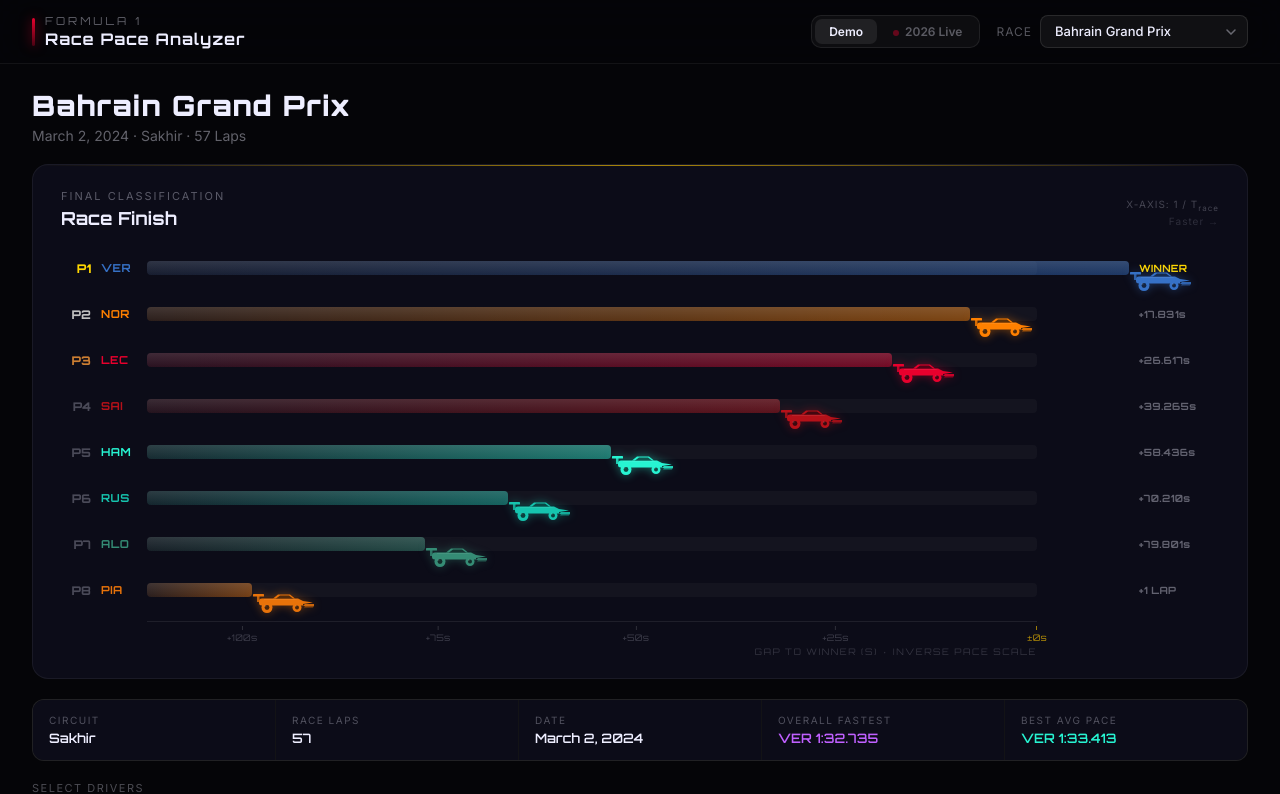
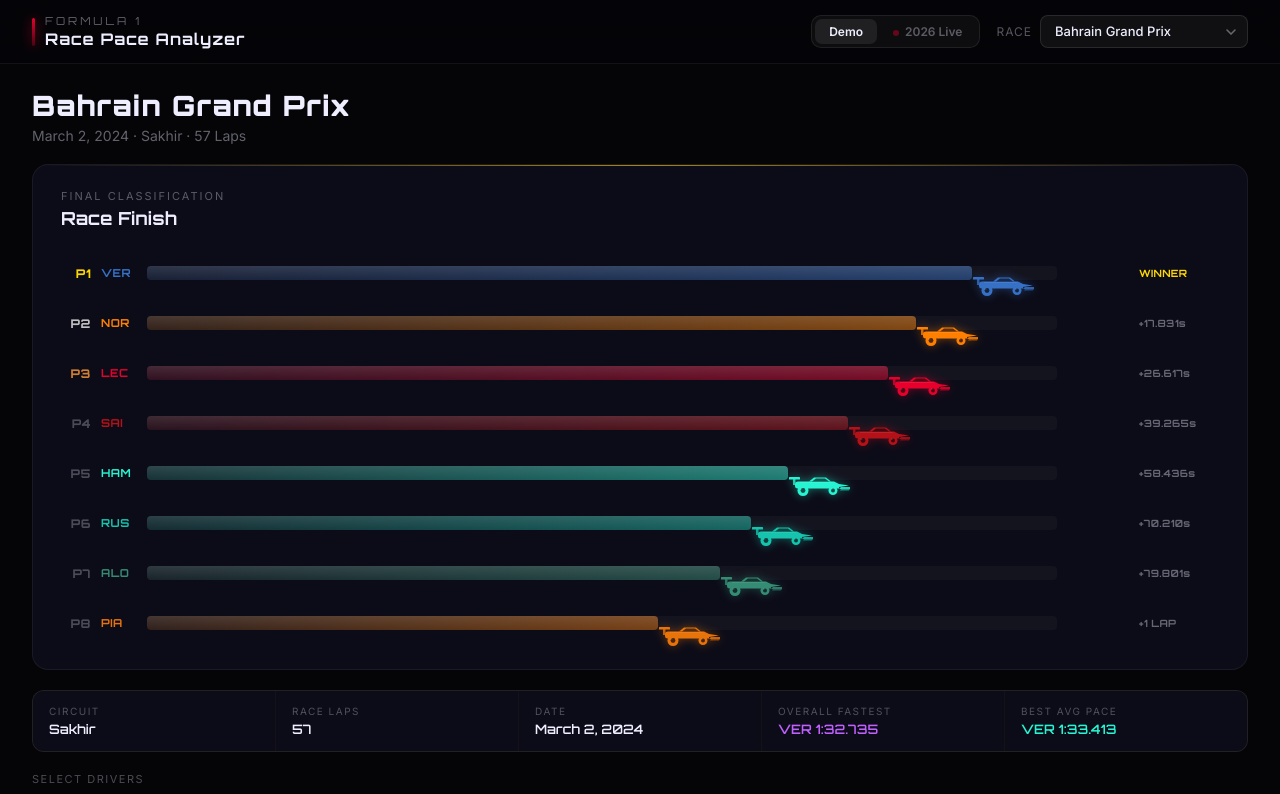
Before and after one commit to austinchia/f1-dashboard, a React (Vite) app: page / in a window 1280 px wide. Shown: the top 794 px of the page. Built offline with nearby package versions, Linux system fonts and the light colour scheme.

Commit message:
Revert "feat: replace arbitrary bar widths with inverse-of-completion-time x-axis"
This reverts commit 4e90987c4bd683296140bd77e43f6a574da1073c.

```diff
--- a/src/App.jsx
+++ b/src/App.jsx
@@ -160,7 +160,7 @@
               transition={{ duration: 0.3 }}
             >
               {/* Race finish bar chart — top of dashboard */}
-              <RaceFinishChart gapData={gapData} driverList={driverList} finishOrder={finishOrder} driverStats={driverStats} totalLaps={race?.laps} />
+              <RaceFinishChart gapData={gapData} driverList={driverList} finishOrder={finishOrder} />
 
               {/* Info bar */}
               <div style={{ marginBottom: '20px' }}>
--- a/src/components/RaceFinishChart.jsx
+++ b/src/components/RaceFinishChart.jsx
@@ -6,21 +6,45 @@
 function F1Car({ color }) {
   return (
     <svg width="62" height="24" viewBox="0 0 62 24" fill="none" style={{ display: 'block' }}>
+      {/* Rear wing horizontal */}
       <rect x="1" y="4" width="11" height="2.5" rx="0.5" fill={color} />
+      {/* Rear wing vertical strut */}
       <rect x="5" y="4" width="2.5" height="8" rx="0.5" fill={color} opacity="0.8" />
-      <path d="M7 11 Q7 8.5 10 8.5 L46 8.5 L51 11 L51 15.5 L10 15.5 Q7 15.5 7 13 Z" fill={color} />
+
+      {/* Main chassis body */}
+      <path
+        d="M7 11 Q7 8.5 10 8.5 L46 8.5 L51 11 L51 15.5 L10 15.5 Q7 15.5 7 13 Z"
+        fill={color}
+      />
+
+      {/* Cockpit surround */}
       <path d="M21 8.5 L26 4.5 L38 4.5 L43 8.5 Z" fill={color} />
+      {/* Cockpit opening (dark) */}
       <path d="M24 8.5 L28 5.5 L37 5.5 L41 8.5 Z" fill="rgba(5,5,12,0.65)" />
+
+      {/* Nose cone */}
       <path d="M51 11 L61 12.5 L51 14 Z" fill={color} />
+
+      {/* Front wing main plane */}
       <path d="M53 14 L62 14 L62 16 L51 16 Z" fill={color} opacity="0.85" />
+      {/* Front wing flap */}
       <path d="M53 16 L62 16 L61 17.5 L52 17.5 Z" fill={color} opacity="0.55" />
+
+      {/* Rear tire */}
       <circle cx="15" cy="17.5" r="5.5" fill={color} />
       <circle cx="15" cy="17.5" r="2.4" fill="rgba(5,5,12,0.7)" />
       <circle cx="13.5" cy="16" r="1.1" fill="rgba(255,255,255,0.13)" />
+
+      {/* Front tire */}
       <circle cx="45" cy="17.5" r="4.5" fill={color} />
       <circle cx="45" cy="17.5" r="2" fill="rgba(5,5,12,0.7)" />
       <circle cx="43.8" cy="16.2" r="0.9" fill="rgba(255,255,255,0.13)" />
-      <path d="M12 9 L44 9 L46 10 L12 10 Z" fill="rgba(255,255,255,0.08)" />
+
+      {/* Body highlight */}
+      <path
+        d="M12 9 L44 9 L46 10 L12 10 Z"
+        fill="rgba(255,255,255,0.08)"
+      />
     </svg>
   );
 }
@@ -36,13 +60,19 @@
 
 const MEDAL = ['#FFD700', '#C0C0C0', '#CD7F32'];
 
-export default function RaceFinishChart({ gapData, driverList, finishOrder, driverStats, totalLaps }) {
+export default function RaceFinishChart({ gapData, driverList, finishOrder }) {
   const drivers = driverList ?? DRIVERS;
 
+  // finishOrder (from live /position endpoint) takes priority over gap-derived order
   const finishData = useMemo(() => {
     if (finishOrder?.length) {
-      return finishOrder.map(({ driver, gap }) => ({ driver, gap: gap ?? 0 }));
+      // Live mode: use authoritative position data, gaps from gapData last lap
+      return finishOrder.map(({ driver, gap }) => ({
+        driver,
+        gap: gap ?? 0,
+      }));
     }
+    // Demo mode: derive order from cumulative gap at final lap
     if (!gapData?.length || !drivers?.length) return [];
     const lastLap = gapData[gapData.length - 1];
     return drivers
@@ -53,33 +83,11 @@
 
   if (!finishData.length) return null;
 
-  // ── Inverse-of-completion-time scale ──────────────────────────────────────
-  // winnerTime: total race time for P1, estimated from avgPaceSec × laps.
-  // Each driver's pace ratio = winnerTime / (winnerTime + gap)  [0..1]
-  // We zoom the axis to the meaningful range so differences are visible.
-  const winnerDriver = finishData[0].driver;
-  const winnerStats = driverStats?.[winnerDriver.id];
-  const laps = totalLaps ?? 57;
-  const winnerTime = winnerStats ? winnerStats.avgPaceSec * laps : 5400;
-
   const maxGap = finishData.reduce((m, e) => (e.gap > m ? e.gap : m), 1);
 
-  // Pace ratio for each driver: closer to 1.0 = faster
-  const paceRatio = gap => winnerTime / (winnerTime + gap);
-
-  // Axis zoom: domain runs from minRatio (slowest driver) to 1.0 (winner)
-  // Add 10% padding on the slow side so last bar isn't flush with axis edge
-  const minRatio = paceRatio(maxGap);
-  const axisPadding = (1 - minRatio) * 0.12;
-  const axisMin = Math.max(0, minRatio - axisPadding);
-  // Map a pace ratio into a [0..100]% position within the zoomed axis
-  const toAxisPct = ratio => ((ratio - axisMin) / (1 - axisMin)) * 100;
-
-  // Build 5 evenly-spaced axis tick marks (in seconds of gap)
-  const tickCount = 5;
-  const tickGaps = Array.from({ length: tickCount }, (_, i) =>
-    (maxGap / (tickCount - 1)) * i
-  );
+  // Bar widths: winner = 84%, last = 52%. Gaps exaggerated for visual clarity.
+  const getBarPct = gap =>
+    maxGap > 0 ? 84 - (gap / maxGap) * 32 : 84;
 
   return (
     <motion.div
@@ -90,7 +98,7 @@
         background: 'var(--bg-card)',
         border: '1px solid var(--border)',
         borderRadius: '16px',
-        padding: '24px 28px 20px',
+        padding: '24px 28px',
         position: 'relative',
         overflow: 'hidden',
         marginBottom: '20px',
@@ -102,8 +110,7 @@
         background: 'linear-gradient(90deg, transparent, rgba(255,200,0,0.65), transparent)',
       }} />
 
-      <div style={{ marginBottom: '18px', display: 'flex', justifyContent: 'space-between', alignItems: 'flex-end' }}>
-        <div>
+      <div style={{ marginBottom: '22px' }}>
         <div style={{ fontSize: '11px', color: 'rgba(238,238,255,0.35)', letterSpacing: '2px', textTransform: 'uppercase', marginBottom: '4px' }}>
           Final Classification
         </div>
@@ -111,84 +118,98 @@
           Race Finish
         </div>
       </div>
-        <div style={{ fontSize: '10px', color: 'rgba(238,238,255,0.25)', letterSpacing: '1px', textAlign: 'right', lineHeight: 1.5 }}>
-          <div>X-AXIS: 1 / T<sub style={{ fontSize: '8px' }}>race</sub></div>
-          <div style={{ color: 'rgba(238,238,255,0.15)' }}>Faster →</div>
-        </div>
-      </div>
 
-      {/* Left gutter width = position (30) + gap (10) + driver id (36) + gap (10) */}
-      {(() => {
-        const LEFT = 86; // px — must match the flex items before the bar area
-        const RIGHT = 92; // px — gap label + car overflow
-
-        return (
-          <div style={{ display: 'flex', flexDirection: 'column', gap: '4px' }}>
+      <div style={{ display: 'flex', flexDirection: 'column', gap: '6px' }}>
         {finishData.map(({ driver, gap }, i) => {
-              const ratio = paceRatio(gap);
-              const barPct = toAxisPct(ratio);
+          const barPct = getBarPct(gap);
           const isWinner = i === 0;
           const posColor = i < 3 ? MEDAL[i] : 'rgba(238,238,255,0.28)';
 
           return (
             <motion.div
               key={driver.id}
-                  initial={{ opacity: 0, x: -14 }}
+              initial={{ opacity: 0, x: -16 }}
               animate={{ opacity: 1, x: 0 }}
-                  transition={{ duration: 0.32, delay: i * 0.04 }}
-                  style={{ display: 'flex', alignItems: 'center', gap: '10px', height: '42px' }}
+              transition={{ duration: 0.35, delay: i * 0.04 }}
+              style={{
+                display: 'flex',
+                alignItems: 'center',
+                gap: '10px',
+                height: '44px',
+              }}
             >
               {/* Position */}
               <div className="orbitron" style={{
-                    width: '30px', fontSize: '12px', fontWeight: 800,
-                    color: posColor, textAlign: 'right', flexShrink: 0,
+                width: '30px',
+                fontSize: '12px',
+                fontWeight: 800,
+                color: posColor,
+                textAlign: 'right',
+                flexShrink: 0,
+                letterSpacing: '0.5px',
               }}>
                 P{i + 1}
               </div>
 
               {/* Driver ID */}
               <div className="orbitron" style={{
-                    width: '36px', fontSize: '11px', fontWeight: 700,
-                    color: driver.color, flexShrink: 0, letterSpacing: '0.5px',
+                width: '36px',
+                fontSize: '11px',
+                fontWeight: 700,
+                color: driver.color,
+                flexShrink: 0,
+                letterSpacing: '0.5px',
               }}>
                 {driver.id}
               </div>
 
-                  {/* Bar + car area */}
-                  <div style={{ flex: 1, position: 'relative', height: '100%', paddingRight: `${RIGHT}px` }}>
-                    {/* Track bg */}
+              {/* Bar + Car area */}
               <div style={{
-                      position: 'absolute', left: 0, right: `${RIGHT}px`,
-                      top: '14px', height: '14px',
-                      background: 'rgba(255,255,255,0.03)', borderRadius: '4px',
+                flex: 1,
+                position: 'relative',
+                height: '100%',
+                // Right padding reserves space for car icon sticking past bar end
+                paddingRight: '72px',
+              }}>
+                {/* Track */}
+                <div style={{
+                  position: 'absolute',
+                  left: 0, right: '72px',
+                  top: '15px', height: '14px',
+                  background: 'rgba(255,255,255,0.03)',
+                  borderRadius: '4px',
                 }} />
 
-                    {/* Animated bar — width based on inverse-time ratio */}
+                {/* Animated bar fill */}
                 <motion.div
                   initial={{ width: 0 }}
                   animate={{ width: `${barPct}%` }}
                   transition={{ duration: 0.9, delay: 0.15 + i * 0.07, ease: [0.16, 1, 0.3, 1] }}
                   style={{
-                        position: 'absolute', left: 0,
-                        top: '14px', height: '14px',
+                    position: 'absolute',
+                    left: 0,
+                    top: '15px', height: '14px',
                     borderRadius: '4px',
-                        background: `linear-gradient(90deg, ${driver.color}1a 0%, ${driver.color}70 100%)`,
+                    background: `linear-gradient(90deg, ${driver.color}22 0%, ${driver.color}75 100%)`,
                     overflow: 'visible',
                   }}
                 >
+                  {/* Inner sheen */}
                   <div style={{
                     position: 'absolute', inset: 0,
                     background: 'linear-gradient(180deg, rgba(255,255,255,0.1) 0%, transparent 100%)',
                     borderRadius: '4px',
                   }} />
 
-                      {/* Car icon at bar tip */}
+                  {/* F1 car icon at bar tip */}
                   <motion.div
                     initial={{ opacity: 0, scale: 0.6 }}
                     animate={{ opacity: 1, scale: 1 }}
-                        transition={{ duration: 0.3, delay: 0.7 + i * 0.07 }}
+                    transition={{ duration: 0.35, delay: 0.7 + i * 0.07 }}
                     style={{
-                          position: 'absolute', right: '-62px', top: '50%',
+                      position: 'absolute',
+                      right: '-62px',
+                      top: '50%',
                       transform: 'translateY(-50%)',
                       filter: `drop-shadow(0 0 5px ${driver.color}70)`,
                       pointerEvents: 'none',
@@ -201,88 +222,20 @@
 
               {/* Gap label */}
               <div className="orbitron" style={{
-                    width: '80px', fontSize: '10px', fontWeight: 700,
-                    color: isWinner ? '#FFD700' : 'rgba(238,238,255,0.38)',
-                    flexShrink: 0, letterSpacing: '0.3px', textAlign: 'left',
+                width: '80px',
+                fontSize: '10px',
+                fontWeight: 700,
+                color: isWinner ? '#FFD700' : 'rgba(238,238,255,0.4)',
+                flexShrink: 0,
+                letterSpacing: '0.3px',
+                textAlign: 'left',
               }}>
                 {formatGap(gap)}
               </div>
             </motion.div>
           );
         })}
-
-            {/* ── X-axis ruler ───────────────────────────────────────────── */}
-            <div style={{ display: 'flex', alignItems: 'flex-start', gap: '10px', marginTop: '6px' }}>
-              {/* Spacer matching position + driver labels */}
-              <div style={{ width: '76px', flexShrink: 0 }} />
-
-              {/* Ruler area */}
-              <div style={{ flex: 1, paddingRight: `${RIGHT}px`, position: 'relative' }}>
-                {/* Baseline */}
-                <div style={{
-                  height: '1px',
-                  background: 'rgba(255,255,255,0.08)',
-                  marginBottom: '4px',
-                }} />
-
-                {/* Tick marks + labels */}
-                <div style={{ position: 'relative', height: '18px' }}>
-                  {tickGaps.map((gapVal, ti) => {
-                    const ratio = paceRatio(gapVal);
-                    const leftPct = toAxisPct(ratio);
-                    const isLast = ti === tickGaps.length - 1; // slowest tick
-
-                    return (
-                      <div
-                        key={ti}
-                        style={{
-                          position: 'absolute',
-                          left: `${leftPct}%`,
-                          transform: 'translateX(-50%)',
-                          display: 'flex',
-                          flexDirection: 'column',
-                          alignItems: 'center',
-                          gap: '2px',
-                        }}
-                      >
-                        {/* Tick */}
-                        <div style={{
-                          width: '1px', height: '4px',
-                          background: ti === 0 ? 'rgba(255,200,0,0.6)' : 'rgba(255,255,255,0.15)',
-                        }} />
-                        {/* Label */}
-                        <div className="orbitron" style={{
-                          fontSize: '9px',
-                          color: ti === 0 ? 'rgba(255,200,0,0.7)' : 'rgba(238,238,255,0.22)',
-                          whiteSpace: 'nowrap',
-                          letterSpacing: '0.3px',
-                        }}>
-                          {ti === 0 ? '±0s' : `+${gapVal.toFixed(0)}s`}
       </div>
-                      </div>
-                    );
-                  })}
-                </div>
-
-                {/* Axis label */}
-                <div style={{
-                  textAlign: 'right',
-                  fontSize: '9px',
-                  color: 'rgba(238,238,255,0.18)',
-                  letterSpacing: '1.5px',
-                  textTransform: 'uppercase',
-                  marginTop: '2px',
-                  fontFamily: 'Orbitron, monospace',
-                }}>
-                  Gap to Winner (s) · Inverse Pace Scale
-                </div>
-              </div>
-
-              <div style={{ width: '80px', flexShrink: 0 }} />
-            </div>
-          </div>
-        );
-      })()}
     </motion.div>
   );
 }
```
Lines whose indentation alone changed are shown as unchanged.
